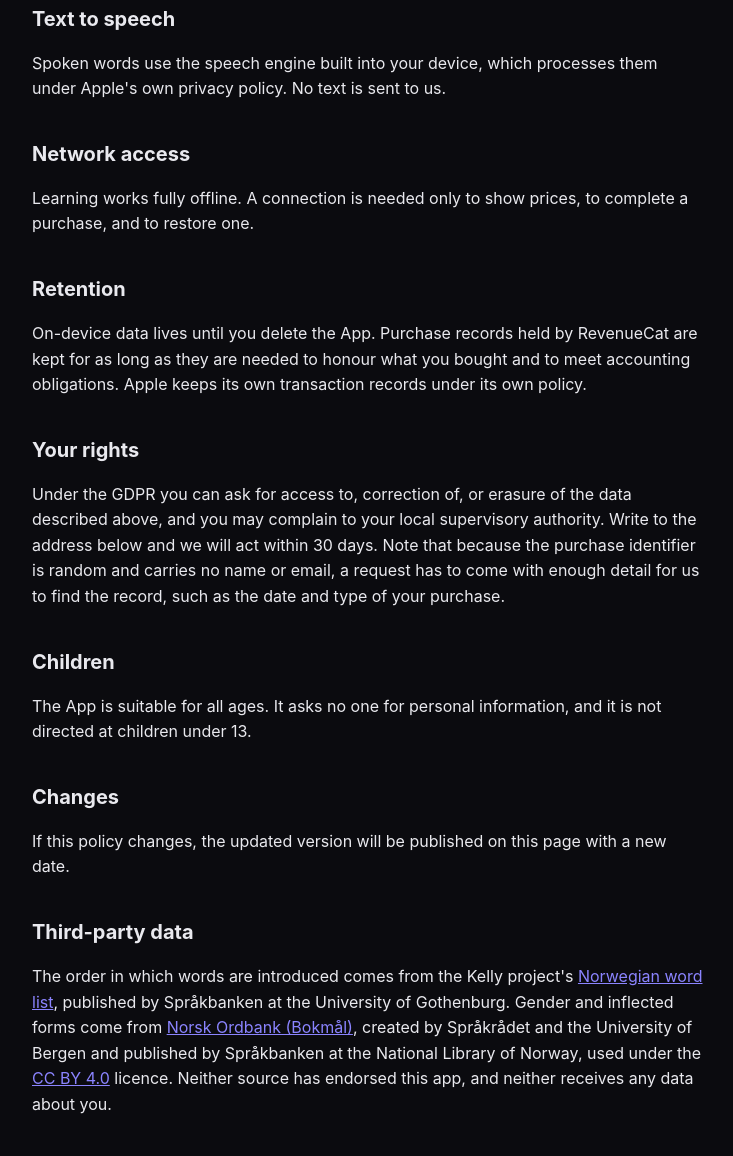
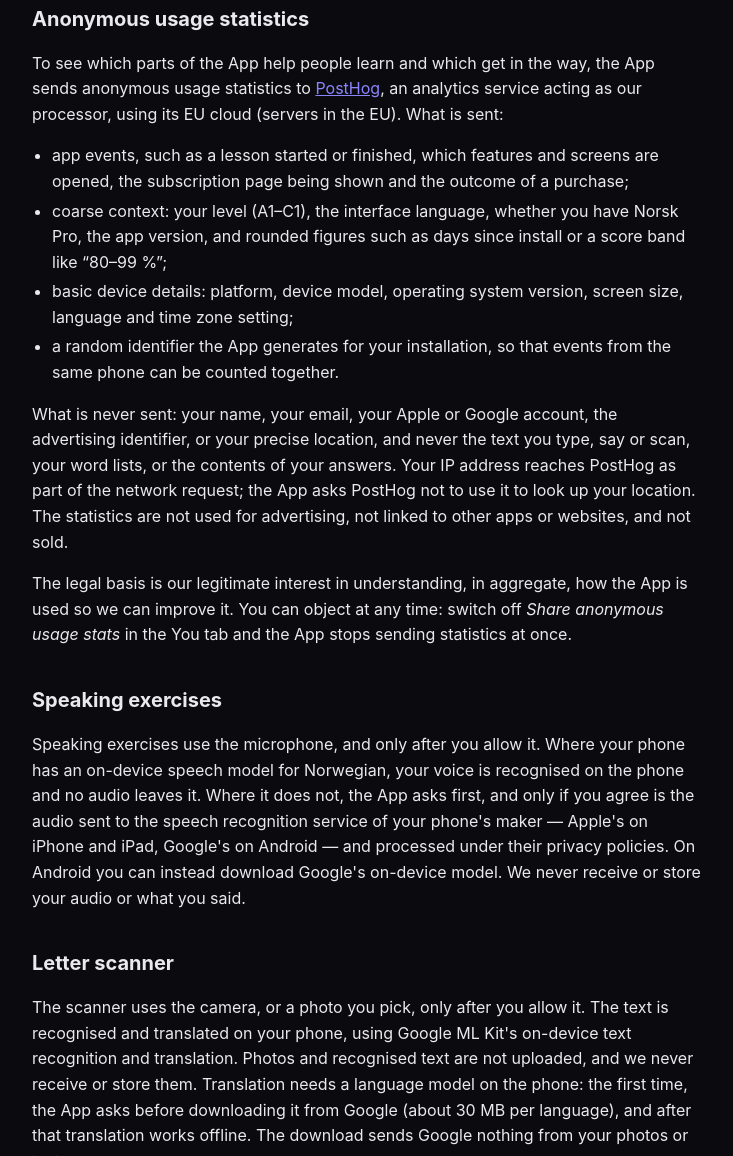
Before and after one commit to 0quantum/norsk-site, a plain HTML site: page privacy.html in a window 1280 px wide. Shown: the part 1644-2800 px from the top of the page, without its empty margins (272-1005 px from the left). Drawn offline with Linux system fonts and the light colour scheme.

Commit message:
Privacy: anonymous usage statistics (PostHog EU)

```diff
--- a/privacy.html
+++ b/privacy.html
@@ -6,7 +6,7 @@
 
 <main>
   <h1>Privacy Policy</h1>
-  <p class="date">Last updated: 22 September 2026</p>
+  <p class="date">Last updated: 23 September 2026</p>
 
   <p>Norsk ("the App") is developed by 0Quantum ("we", "us"), the data controller for
   the purposes of the GDPR. This policy explains what happens to your data when you
@@ -14,15 +14,16 @@
 
   <h2>The short version</h2>
   <p>There are no accounts and no sign-up. Everything you learn stays on your device.
-  The only data that ever leaves your device is what is needed to sell you a
-  subscription and to remember that you bought one, and even that is not tied to your
-  name or your email.</p>
+  Two kinds of data leave your device: what is needed to sell you a subscription and
+  to remember that you bought one, and anonymous usage statistics that you can switch
+  off. Neither is tied to your name or your email.</p>
 
   <h2>Data stored on your device</h2>
   <p>Your learning progress, meaning the words you know, review schedules, streak, XP,
   accuracy and settings, is stored locally in an on-device SQLite database. This data:</p>
   <ul>
-    <li>never leaves your device;</li>
+    <li>never leaves your device, apart from the coarse figures described under
+      <em>Anonymous usage statistics</em>, such as your level;</li>
     <li>is not readable by us or by any third party;</li>
     <li>is deleted permanently when you delete the App.</li>
   </ul>
@@ -58,13 +59,56 @@
   If you never buy anything, there is no purchase data to send.</p>
 
   <h2>What we do not do</h2>
-  <p>Beyond the purchase data described above, the App contains no advertising, no
-  analytics or tracking SDKs, no crash reporting, and no social network SDKs. Nothing
-  you study is measured or sent anywhere: which words you get wrong, how long you
-  spend, when you open the App and whether you come back are all invisible to us. We
+  <p>Beyond the purchase data and the anonymous usage statistics described on this page,
+  the App contains no advertising, no crash reporting, and no social network SDKs. We
   do not profile you, and we do not sell or share data with anyone for marketing.
   There is no cross-app or cross-site tracking, which is why the App never shows an
   App Tracking Transparency prompt.</p>
+
+  <h2>Anonymous usage statistics</h2>
+  <p>To see which parts of the App help people learn and which get in the way, the App
+  sends anonymous usage statistics to <a href="https://posthog.com/privacy">PostHog</a>,
+  an analytics service acting as our processor, using its EU cloud (servers in the
+  EU). What is sent:</p>
+  <ul>
+    <li>app events, such as a lesson started or finished, which features and screens
+      are opened, the subscription page being shown and the outcome of a purchase;</li>
+    <li>coarse context: your level (A1&ndash;C1), the interface language, whether you
+      have Norsk Pro, the app version, and rounded figures such as days since install
+      or a score band like &ldquo;80&ndash;99&nbsp;%&rdquo;;</li>
+    <li>basic device details: platform, device model, operating system version, screen
+      size, language and time zone setting;</li>
+    <li>a random identifier the App generates for your installation, so that events
+      from the same phone can be counted together.</li>
+  </ul>
+  <p>What is never sent: your name, your email, your Apple or Google account, the
+  advertising identifier, or your precise location, and never the text you type, say
+  or scan, your word lists, or the contents of your answers. Your IP address reaches
+  PostHog as part of the network request; the App asks PostHog not to use it to look
+  up your location. The statistics are not used for advertising, not linked to other
+  apps or websites, and not sold.</p>
+  <p>The legal basis is our legitimate interest in understanding, in aggregate, how the
+  App is used so we can improve it. You can object at any time: switch off
+  <em>Share anonymous usage stats</em> in the You tab and the App stops sending
+  statistics at once.</p>
+
+  <h2>Speaking exercises</h2>
+  <p>Speaking exercises use the microphone, and only after you allow it. Where your
+  phone has an on-device speech model for Norwegian, your voice is recognised on the
+  phone and no audio leaves it. Where it does not, the App asks first, and only if
+  you agree is the audio sent to the speech recognition service of your phone's
+  maker &mdash; Apple's on iPhone and iPad, Google's on Android &mdash; and processed
+  under their privacy policies. On Android you can instead download Google's
+  on-device model. We never receive or store your audio or what you said.</p>
+
+  <h2>Letter scanner</h2>
+  <p>The scanner uses the camera, or a photo you pick, only after you allow it. The
+  text is recognised and translated on your phone, using Google ML Kit's on-device
+  text recognition and translation. Photos and recognised text are not uploaded, and
+  we never receive or store them. Translation needs a language model on the phone:
+  the first time, the App asks before downloading it from Google (about 30&nbsp;MB per
+  language), and after that translation works offline. The download sends Google
+  nothing from your photos or text.</p>
 
   <h2>Text to speech</h2>
   <p>Spoken words use the speech engine built into your device, which processes them
@@ -72,19 +116,26 @@
 
   <h2>Network access</h2>
   <p>Learning works fully offline. A connection is needed only to show prices, to
-  complete a purchase, and to restore one.</p>
+  complete a purchase, to restore one, and to send the anonymous usage statistics
+  described above (which simply wait when you are offline). Speaking exercises that
+  use Apple's or Google's online recognition, and the one-time download of
+  a scanner translation model, also need a connection.</p>
 
   <h2>Retention</h2>
   <p>On-device data lives until you delete the App. Purchase records held by RevenueCat
   are kept for as long as they are needed to honour what you bought and to meet
-  accounting obligations. Apple keeps its own transaction records under its own policy.</p>
+  accounting obligations. Apple keeps its own transaction records under its own policy.
+  Usage statistics are kept by PostHog for no longer than
+  12 months and are then deleted.</p>
 
   <h2>Your rights</h2>
   <p>Under the GDPR you can ask for access to, correction of, or erasure of the data
   described above, and you may complain to your local supervisory authority. Write to
   the address below and we will act within 30 days. Note that because the purchase
   identifier is random and carries no name or email, a request has to come with enough
-  detail for us to find the record, such as the date and type of your purchase.</p>
+  detail for us to find the record, such as the date and type of your purchase. The
+  usage statistics carry only a random identifier that we cannot link to you; the
+  simplest way to object to them is the switch in the You tab.</p>
 
   <h2>Children</h2>
   <p>The App is suitable for all ages. It asks no one for personal information, and it
```
